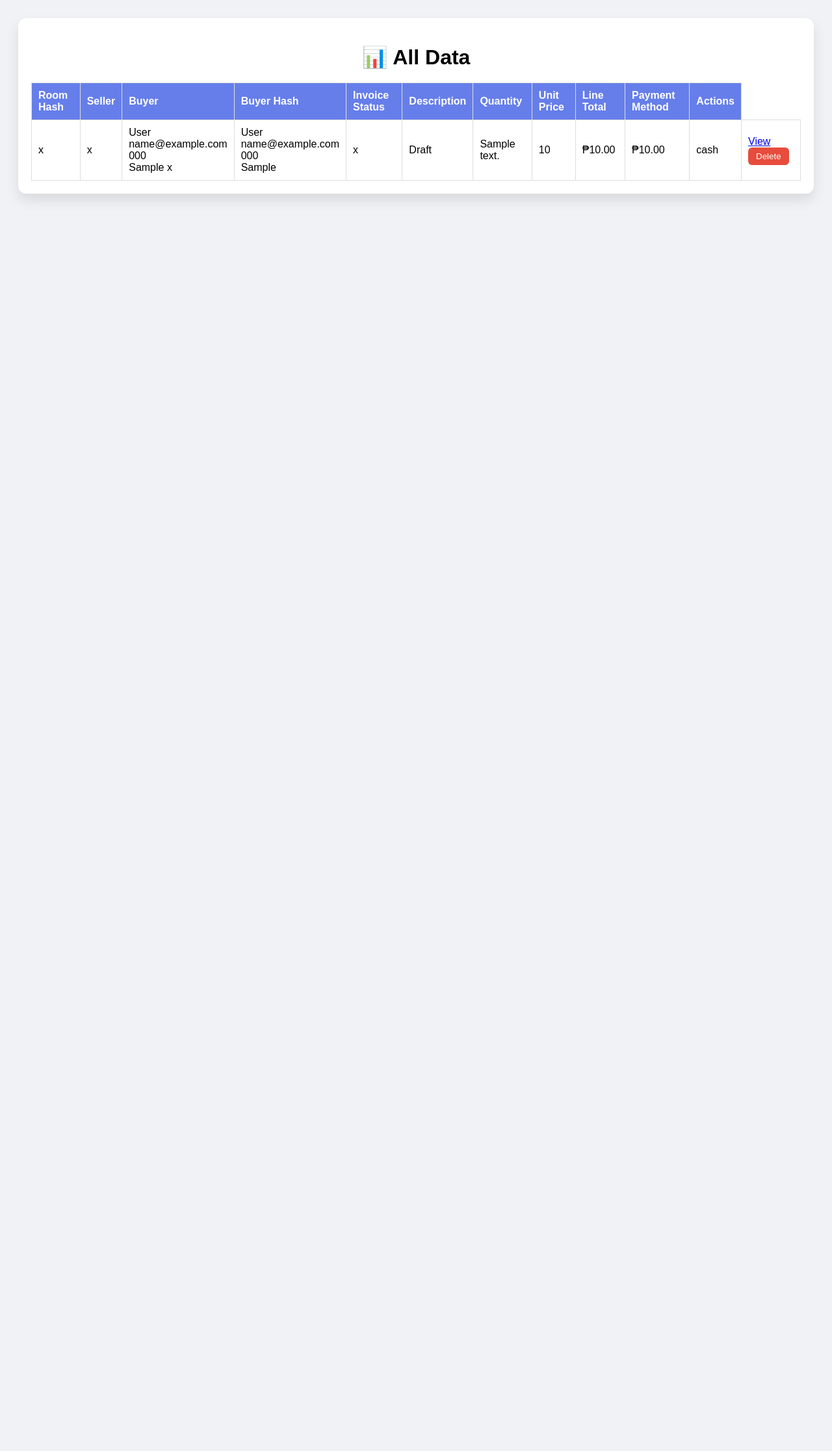
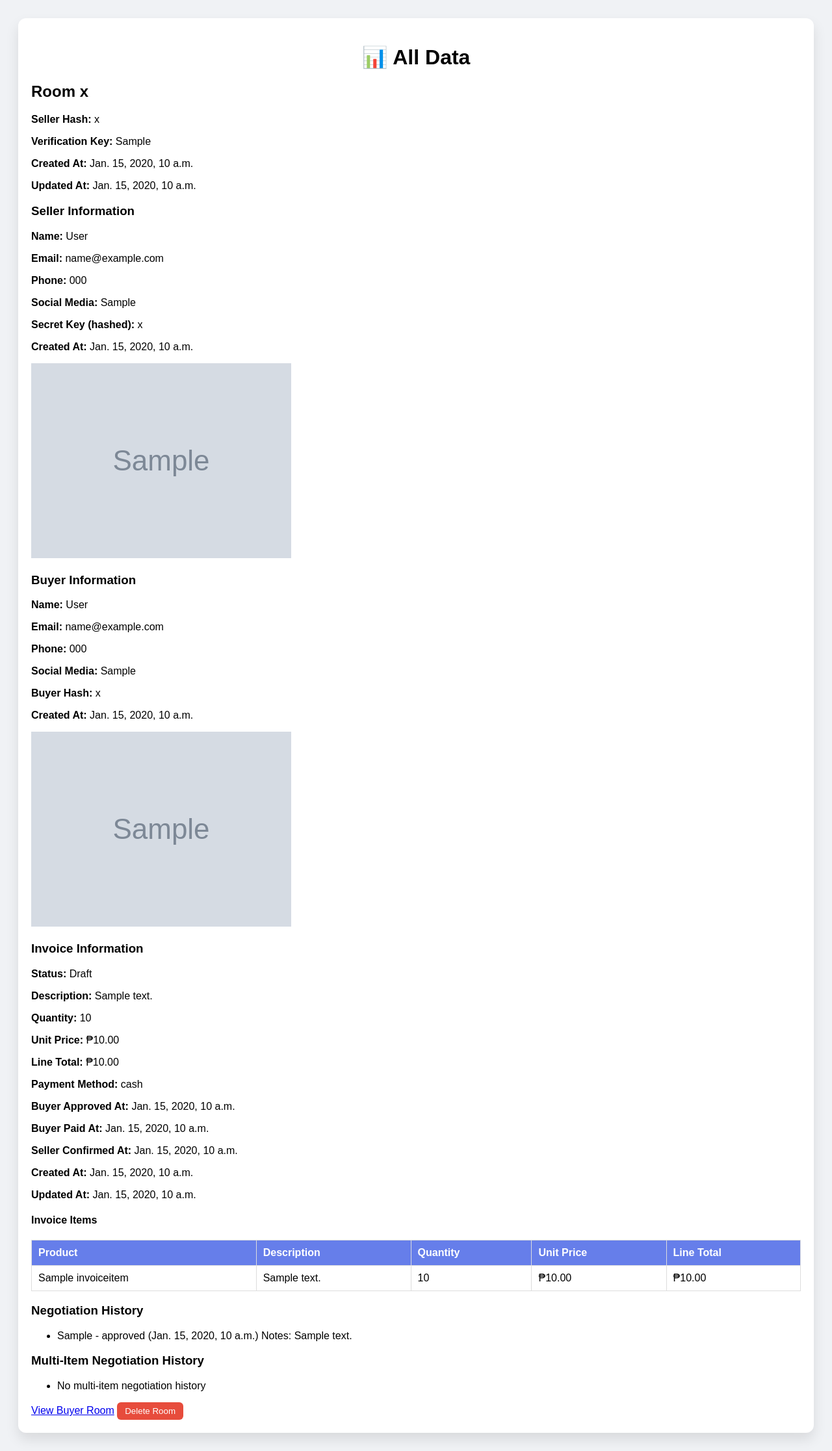
Before and after one commit to Wawayooo/ONLINE_INVOICING, a Django app: page /alldata/ in a window 1280 px wide. Shown: the whole page at 65% size. Before the commit the page ends 308 px from the top, so only its background shows below. Run offline with Django 5.2, Linux system fonts and the light colour scheme; tables that the repository leaves empty hold one stand-in row (values such as "Sample post"); grey boxes marked "Sample" are stand-in pictures.

Commit message:
UPDATING PAGES

```diff
--- a/Online_Invoicing/invoicing_app/templates/pages/alldata.html
+++ b/Online_Invoicing/invoicing_app/templates/pages/alldata.html
@@ -10,78 +10,116 @@
 <body>
   <div class="container">
     <h1>📊 All Data</h1>
+
+    {% for room in rooms %}
+    <div class="room-card">
+      <h2>Room {{ room.room_hash }}</h2>
+      <p><strong>Seller Hash:</strong> {{ room.seller_hash }}</p>
+      <p><strong>Verification Key:</strong> {{ room.verification_key }}</p>
+      <p><strong>Created At:</strong> {{ room.created_at }}</p>
+      <p><strong>Updated At:</strong> {{ room.updated_at }}</p>
+
+      <!-- Seller Info -->
+      <h3>Seller Information</h3>
+      {% if room.seller %}
+        <p><strong>Name:</strong> {{ room.seller.fullname }}</p>
+        <p><strong>Email:</strong> {{ room.seller.email|default:"-" }}</p>
+        <p><strong>Phone:</strong> {{ room.seller.phone|default:"-" }}</p>
+        <p><strong>Social Media:</strong> {{ room.seller.social_media|default:"-" }}</p>
+        <p><strong>Secret Key (hashed):</strong> {{ room.seller.secret_key }}</p>
+        <p><strong>Created At:</strong> {{ room.seller.created_at }}</p>
+        {% if room.seller.profile_picture %}
+          <img src="{{ room.seller.profile_picture.url }}" alt="Seller Profile" class="profile-img">
+        {% endif %}
+      {% else %}
+        <p>N/A</p>
+      {% endif %}
+
+      <!-- Buyer Info -->
+      <h3>Buyer Information</h3>
+      {% if room.buyer %}
+        <p><strong>Name:</strong> {{ room.buyer.fullname }}</p>
+        <p><strong>Email:</strong> {{ room.buyer.email|default:"-" }}</p>
+        <p><strong>Phone:</strong> {{ room.buyer.phone|default:"-" }}</p>
+        <p><strong>Social Media:</strong> {{ room.buyer.social_media|default:"-" }}</p>
+        <p><strong>Buyer Hash:</strong> {{ room.buyer.buyer_hash }}</p>
+        <p><strong>Created At:</strong> {{ room.buyer.created_at }}</p>
+        {% if room.buyer.profile_picture %}
+          <img src="{{ room.buyer.profile_picture.url }}" alt="Buyer Profile" class="profile-img">
+        {% endif %}
+      {% else %}
+        <p>N/A</p>
+      {% endif %}
+
+      <!-- Invoice Info -->
+      <h3>Invoice Information</h3>
+      {% if room.invoice %}
+        <p><strong>Status:</strong> {{ room.invoice.status|title }}</p>
+        <p><strong>Description:</strong> {{ room.invoice.description }}</p>
+        <p><strong>Quantity:</strong> {{ room.invoice.quantity }}</p>
+        <p><strong>Unit Price:</strong> ₱{{ room.invoice.unit_price|floatformat:2 }}</p>
+        <p><strong>Line Total:</strong> ₱{{ room.invoice.line_total|floatformat:2 }}</p>
+        <p><strong>Payment Method:</strong> {{ room.invoice.payment_method }}</p>
+        <p><strong>Buyer Approved At:</strong> {{ room.invoice.buyer_approved_at }}</p>
+        <p><strong>Buyer Paid At:</strong> {{ room.invoice.buyer_paid_at }}</p>
+        <p><strong>Seller Confirmed At:</strong> {{ room.invoice.seller_confirmed_at }}</p>
+        <p><strong>Created At:</strong> {{ room.invoice.created_at }}</p>
+        <p><strong>Updated At:</strong> {{ room.invoice.updated_at }}</p>
+
+        <!-- Invoice Items -->
+        <h4>Invoice Items</h4>
         <table>
           <thead>
             <tr>
-          <th>Room Hash</th>
-          <th>Seller</th>
-          <th>Buyer</th>
-          <th>Buyer Hash</th>
-          <th>Invoice Status</th>
+              <th>Product</th>
               <th>Description</th>
               <th>Quantity</th>
               <th>Unit Price</th>
               <th>Line Total</th>
-          <th>Payment Method</th>
-          <th>Actions</th>
             </tr>
           </thead>
           <tbody>
-        {% for room in rooms %}
+            {% for item in room.invoice.items.all %}
             <tr>
-          <!-- Room Hash -->
-          <td>{{ room.room_hash }}</td>
-          <td>{{ room.seller_hash }}</td>
-          <!-- Seller Info -->
-          <td>
-            {% if room.seller %}
-              {{ room.seller.fullname }}<br>
-              {{ room.seller.email|default:"-" }}<br>
-              {{ room.seller.phone|default:"-" }}<br>
-              {{ room.seller.social_media|default:"-" }}
-              {{room.seller.secret_key}}
+              <td>{{ item.product_name }}</td>
+              <td>{{ item.description|default:"-" }}</td>
+              <td>{{ item.quantity }}</td>
+              <td>₱{{ item.unit_price|floatformat:2 }}</td>
+              <td>₱{{ item.line_total|floatformat:2 }}</td>
+            </tr>
+            {% empty %}
+            <tr><td colspan="5">No items</td></tr>
+            {% endfor %}
+          </tbody>
+        </table>
       {% else %}
-              N/A
-            {% endif %}
-          </td>
-
-          <!-- Buyer Info -->
-          <td>
-            {% if room.buyer %}
-              {{ room.buyer.fullname }}<br>
-              {{ room.buyer.email|default:"-" }}<br>
-              {{ room.buyer.phone|default:"-" }}<br>
-              {{ room.buyer.social_media|default:"-" }}
-            {% else %}
-              N/A
-            {% endif %}
-          </td>
-
-          <!-- Buyer Hash -->
-          <td>
-            {% if room.buyer %}
-              {{ room.buyer.buyer_hash }}
-            {% else %}
-              N/A
-            {% endif %}
-          </td>
-
-          <!-- Invoice Info -->
-          {% if room.invoice %}
-            <td>{{ room.invoice.status|title }}</td>
-            <td>{{ room.invoice.description }}</td>
-            <td>{{ room.invoice.quantity }}</td>
-            <td>₱{{ room.invoice.unit_price|floatformat:2 }}</td>
-            <td>₱{{ room.invoice.line_total|floatformat:2 }}</td>
-            <td>{{ room.invoice.payment_method }}</td>
-          {% else %}
-            <td colspan="6" style="text-align:center;">No invoice data</td>
+        <p>No invoice data</p>
       {% endif %}
 
+      <!-- Negotiation History -->
+      <h3>Negotiation History</h3>
+      <ul>
+        {% for history in room.history.all %}
+          <li>{{ history.actor }} - {{ history.action }} ({{ history.created_at }}) Notes: {{ history.notes|default:"-" }}</li>
+        {% empty %}
+          <li>No negotiation history</li>
+        {% endfor %}
+      </ul>
+
+      <!-- Multi-Item Negotiation History -->
+      <h3>Multi-Item Negotiation History</h3>
+      <ul>
+        {% for history in room.multi_item_history.all %}
+          <li>{{ history.actor }} - {{ history.action }} ({{ history.created_at }}) Notes: {{ history.notes|default:"-" }}</li>
+        {% empty %}
+          <li>No multi-item negotiation history</li>
+        {% endfor %}
+      </ul>
+
       <!-- Actions -->
-          <td>
+      <div class="actions">
         {% if room.buyer %}
-              <a href="{% url 'buyer_invoice_room' room.room_hash room.buyer.buyer_hash %}" class="btn-view">View</a>
+          <a href="{% url 'buyer_invoice_room' room.room_hash room.buyer.buyer_hash %}" class="btn-view">View Buyer Room</a>
         {% else %}
           <span class="btn-disabled">No Buyer</span>
         {% endif %}
@@ -89,17 +127,13 @@
               onsubmit="return confirm('Are you sure you want to delete this room?');"
               style="display:inline;">
           {% csrf_token %}
-              <button type="submit" class="btn-delete">Delete</button>
+          <button type="submit" class="btn-delete">Delete Room</button>
         </form>
-          </td>
-        </tr>
+      </div>
+    </div>
     {% empty %}
-        <tr>
-          <td colspan="11" style="text-align:center;">🚫 No rooms or invoices available.</td>
-        </tr>
+    <p style="text-align:center;">🚫 No rooms or invoices available.</p>
     {% endfor %}
-      </tbody>
-    </table>
   </div>
 </body>
 </html>
--- a/Online_Invoicing/invoicing_app/templates/pages/landing_page.html
+++ b/Online_Invoicing/invoicing_app/templates/pages/landing_page.html
@@ -36,7 +36,7 @@
       <div class="card" id="buyerCard">
         <div class="card-icon">🛒</div>
         <h2>I'm a Buyer</h2>
-        <p>Received a link from a seller? Click the link they shared with you to view and negotiate the invoice.</p>
+        <p>Received a link from a seller? Paste here or Click the link they shared with you to view and negotiate the invoice.</p>
         <div class="btn btn-buyer" id="buyerBtn">Enter Room</div>
       </div>
     </div>
```
Also changed, not shown: Online_Invoicing/invoicing_app/templates/pages/proof_transaction.html (+31 -14 lines). Lines whose indentation alone changed are shown as unchanged.
